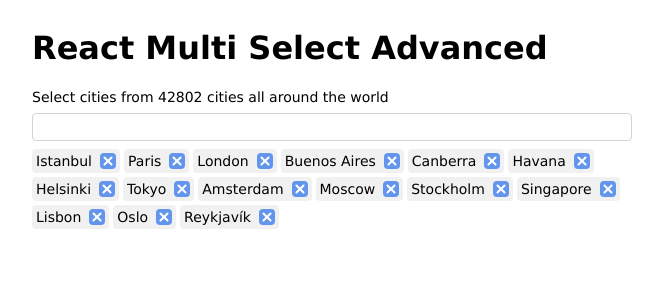
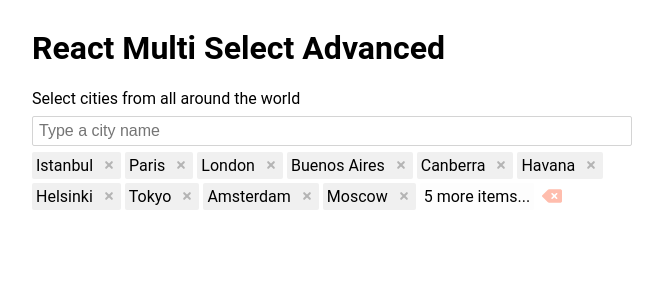
Before and after one commit to senerdude/react-multi-select-advanced, a React (Create React App) app: page / in a window 1280 px wide. Shown: the top 300 px of the page, without its empty margins (308-971 px from the left). Built offline with nearby package versions, Linux system fonts and the light colour scheme.

Commit message:
First release

```diff
--- a/package.json
+++ b/package.json
@@ -1,5 +1,5 @@
 {
-  "version": "0.4.2",
+  "version": "1.0.0",
   "name": "react-multi-select-advanced",
   "description": "React multi select filter input with advanced features",
   "author": "Sener <sener@lifetoweb.com> (http://lifetoweb.com)",
--- a/src/App.scss
+++ b/src/App.scss
@@ -2,5 +2,5 @@
 	display: grid;
 	max-width: 600px;
 	margin: 0 auto;
-	font-family: Verdana, Geneva, Tahoma, sans-serif;
+	font-family: 'Roboto', '-apple-system', 'BlinkMacSystemFont', 'Helvetica Neue', 'Helvetica' , 'sans-serif';
 }
--- a/src/App.tsx
+++ b/src/App.tsx
@@ -42,7 +42,7 @@ function App() {
 
 				<h1>React Multi Select Advanced</h1>
 
-				<MultiSelectAdvanced label="Select cities from 42802 cities all around the world" options={options.cities} selectedValues={selectedItems} onChange={handleChange} />
+				<MultiSelectAdvanced label="Select cities from all around the world" placeholder="Type a city name" selectionShowDeleteButton={true} selectionMaxVisibleItems={10} selectionShowClear={true} options={options.cities} selectedValues={selectedItems} onChange={handleChange} />
 
 			</div>
 		</div>
--- a/src/multiSelectAdvanced/MultiSelectAdvanced.scss
+++ b/src/multiSelectAdvanced/MultiSelectAdvanced.scss
@@ -2,6 +2,18 @@
 $spinnerSize: 16px;
 $spinnerThickness: 1px;
 $desktop-breakpoint: 1024px;
+
+// Colours
+$grey: #e6e6e6;
+$greyLight: #f0f0f0;
+$greyDark: #d6d6d6;
+$greyDarkest: #b4b4b4;
+$blue: #2684ff;
+$red: #de350b;
+$redLight: #ffbdad;
+
+// Radius
+$radius : 2px;
 
 // Min Desktop
 @mixin minDesktop {
@@ -12,49 +24,36 @@ $desktop-breakpoint: 1024px;
 
 // Custom scroll bar
 @mixin scrollBarStyle {
+
 	@include minDesktop {
+
 		&::-webkit-scrollbar {
-			width: .5em;
-			height: .5em;
-			background: #F2F2F2;
-			border-radius: 3px;
-		}
-
-		&::-webkit-scrollbar-track {
-			box-shadow: inset 0 0 6px #DEDEDE;
+			width: 10px;
+			background: $greyLight;
+			border-radius: $radius;
+			cursor: pointer;
 		}
 
 		&::-webkit-scrollbar-thumb {
-			background-color: #C1C1C1;
-			border: 1px #C1C1C1 solid;
-			border-radius: 3px;
-			border-top-width: 2px;
-			border-bottom-width: 2px;
+			background-color: $greyDark;
+			border-radius: $radius;
 
 			&:hover {
-				background-color: #9B9B9B;
-				border-color: #9B9B9B;
+				background-color: $greyDarkest;
 			}
 		}
 	}
 }
 
+// Loading spinner
 @mixin loadingSpinner {
 	border-radius: 50%;
 	width: $spinnerSize;
 	height: $spinnerSize;
-	margin: 0 auto;
-	font-size: 10px;
 	position: relative;
-	text-indent: -9999em;
-	border-top: $spinnerThickness solid rgba(255, 255, 255, 0.2);
-	border-right: $spinnerThickness solid rgba(255, 255, 255, 0.2);
-	border-bottom: $spinnerThickness solid rgba(255, 255, 255, 0.2);
-	border-left: $spinnerThickness solid #000;
-	-webkit-transform: translateZ(0);
-	-ms-transform: translateZ(0);
+	border: $spinnerThickness solid transparent;
+	border-left: $spinnerThickness solid $blue;
 	transform: translateZ(0);
-	-webkit-animation: loadingSpin 1.1s infinite linear;
 	animation: loadingSpin 1.1s infinite linear;
 	overflow: hidden;
 
@@ -65,67 +64,65 @@ $desktop-breakpoint: 1024px;
 	}
 }
 
+// Clear all button
 @mixin clearAllButton {
 	padding: 4px;
-	background-color: #f1f1f1;
-	border-radius: 4px;
-	white-space: nowrap;
-	margin: 0 4px 4px 0;
-	background-color: #ff8b8b;
-	color: #fff;
-	cursor: pointer;
+    cursor: pointer;
+    fill: $redLight;
+    height: calc(1em + 10px);
 
 	&:hover,
 	&:focus,
 	&:focus-visible {
 		outline: none;
-		background-color: #f84848;
+		fill: $red;
 	}
 }
 
+// Delete button
 @mixin deleteButton {
 	position: relative;
 	display: block;
 	width: 16px;
 	height: 16px;
-	font-size: 12px;
+	font-size: 80%;
 	text-align: center;
-	color: #fff;
+	color: $greyDark;
 	cursor: pointer;
-	background-color: #6495ed;
-	border-radius: 4px;
+	border-radius: $radius;
 
 	&:hover {
-		background-color: #4c83e9;
+		background-color: $red;
+
+		&:before,
+		&:after {
+			background-color: #fff;
+		}
 	}
 
 	&:before,
 	&:after {
 		position: absolute;
 		left: 7px;
-		top: 2px;
+		top: 3px;
 		content: ' ';
-		height: 12px;
+		height: 10px;
 		width: 2px;
-		background-color: #fff;
-		border-radius: 1px;
+		border-radius: $radius;
+		background-color: $greyDarkest;
 	}
 
-	&:before {
-		transform: rotate(45deg);
-	}
+	&:before { transform: rotate(45deg); }
 
-	&:after {
-		transform: rotate(-45deg);
-	}
+	&:after { transform: rotate(-45deg); }
 }
 
-.MultiSelectAdvanced {
+.Msa {
 	width: 100%; // Should relative to parent to keep width responsive
 	min-width: 150px; // Minimum space required by component
 	height: min-content; // Prevents auto height expand
-	font-family: inherit;
-	font-size: 14px;
+	font-family: inherit; // Use inherited font style
+	font-size: inherit; // Use inherited font size
 
 	// Make sure everything border-box for correct calculations
 	* { box-sizing: border-box; }
@@ -158,26 +155,20 @@ $desktop-breakpoint: 1024px;
 		border: 1px #d4d4d4 solid;
 		background: #fff;
 		padding: 4px;
-		border-radius: 4px;
+		border-radius: $radius;
 
 		&:focus-within {
-			border: 1px solid #a7a7a7;
+			border: 1px solid $blue;
 		}
 
 		&--invalid {
-			border: 1px solid #ff0000;
+			border: 1px solid $red;
 		}
 
 		input {
 			border: 0;
-			height: 100%;
-			width: 100%;
-			font-size: 14px;
-
-			&:focus {
-				border: 0;
-				outline: 0;
-			}
+			font-size: 100%;
+			&:focus { outline: 0; }
 		}
 	}
 
@@ -185,20 +176,18 @@ $desktop-breakpoint: 1024px;
 	&_SelectionList {
 		display: block;
 		list-style-type: none;
-		margin: 8px 0 0 0;
+		margin: 6px 0 0 0;
 		padding: 0;
 		width: 100%;
 
 		// List items
 		&_Item {
 			display: grid;
-			grid-template-columns: min-content min-content;
 			align-items: center;
 			align-content: center;
-			column-gap: 8px;
 			padding: 4px;
-			background-color: #f1f1f1;
-			border-radius: 4px;
+			background-color: $greyLight;
+			border-radius: $radius;
 			white-space: nowrap;
 			float: left;
 			margin: 0 4px 4px 0;
@@ -213,7 +202,26 @@ $desktop-breakpoint: 1024px;
 			&:focus,
 			&:focus-visible {
 				outline: none;
-				background-color: #e0e0e0;
+				background-color: $greyDark;
+			}
+
+			// With delete button
+			&--showDelete {
+				grid-template-columns: min-content min-content;
+				column-gap: 8px;
+
+				&:hover,
+				&:focus,
+				&:focus-visible {
+					.Msa_DeleteButton {
+						background-color: $red;
+
+						&:before,
+						&:after {
+							background-color: #fff;
+						}
+					}
+				}
 			}
 		}
 
@@ -235,6 +243,10 @@ $desktop-breakpoint: 1024px;
 			&:focus,
 			&:focus-visible {
 				outline: none;
+
+				.Msa_ClearAllButton {
+					fill: $red;
+				}
 			}
 		}
 
@@ -245,7 +257,7 @@ $desktop-breakpoint: 1024px;
 
 		&::after {
 			display: block;
-			content: "";
+			content: '';
 			clear: both;
 		}
 	}
@@ -261,7 +273,7 @@ $desktop-breakpoint: 1024px;
 	&_MoreItem {
 		padding: 4px;
 		background-color: #fdfdfd;
-		border-radius: 4px;
+		border-radius: $radius;
 		white-space: nowrap;
 		float: left;
 		margin: 0 4px 4px 0;
@@ -273,6 +285,7 @@ $desktop-breakpoint: 1024px;
 		position: absolute;
 		z-index: 2;
 		background: #fff;
+		box-shadow: 5px 5px 5px -2px rgba(0,0,0,0.25);
 
 		// Suggestion list
 		ul {
@@ -282,12 +295,12 @@ $desktop-breakpoint: 1024px;
 			max-height: 300px;
 			overflow-x: auto;
 			border: 1px #d4d4d4 solid;
-			border-radius: 4px;
+			border-radius: $radius;
 
 			@include scrollBarStyle;
 
-			.MultiSelectAdvanced_FilterList_Item {
-				padding: 4px;
+			.Msa_FilterList_Item {
+				padding: 4px 6px;
 				cursor: pointer;
 
 				&:hover,
@@ -307,49 +320,49 @@ $desktop-breakpoint: 1024px;
 	}
 
 	&--loading {
-		.MultiSelectAdvanced_FilterInput {
+		.Msa_FilterInput {
 			grid-template-columns: 1fr min-content;
 			column-gap: 8px;
 		}
-		.MultiSelectAdvanced_Loading {
+		.Msa_Loading {
 			display: block;
 		}
 	}
 
 	&--disabled {
-		.MultiSelectAdvanced_FilterInput {
+		.Msa_FilterInput {
 			background-color: #e4e4e4;
 		}
 	}
 
 	// Text Wrap
-	&--noWrap .MultiSelectAdvanced_SelectionList_Item {
+	&--noWrap .Msa_SelectionList_Item {
 		white-space: nowrap;
 	}
 
 	// Open
 	&--open {
-		.MultiSelectAdvanced_FilterList { display: grid; }
+		.Msa_FilterList { display: grid; }
 	}
 
 	// Alignment
 	&--top {
-		.MultiSelectAdvanced_FilterList { top: 0; }
+		.Msa_FilterList { top: 0; }
 	}
 
 	&--bottom {
-		.MultiSelectAdvanced_FilterList { bottom: 0; }
+		.Msa_FilterList { bottom: 0; }
 	}
 
 	&--left {
-		.MultiSelectAdvanced_FilterList {
+		.Msa_FilterList {
 			left: -1px;
 			text-align: left;
 		}
 	}
 
 	&--right {
-		.MultiSelectAdvanced_FilterList {
+		.Msa_FilterList {
 			right: 0;
 			text-align: right;
 		}
--- a/src/multiSelectAdvanced/MultiSelectAdvanced.tsx
+++ b/src/multiSelectAdvanced/MultiSelectAdvanced.tsx
@@ -1,3 +1,4 @@
+/* eslint-disable no-console */
 import React, { MutableRefObject, useLayoutEffect, useRef, useState, KeyboardEvent, useEffect } from 'react'
 import './MultiSelectAdvanced.scss'
 
@@ -107,19 +108,19 @@ const MultiSelectAdvanced = (props: MultiSelectAdvancedProps) => {
 	const inputRef = useRef() as MutableRefObject<HTMLInputElement>
 
 	// Classes
-	const classNames = 'MultiSelectAdvanced' +
-	`${' MultiSelectAdvanced--' + verticalDirection}` +
-	`${' MultiSelectAdvanced--' + horizontalDirection}` +
-	`${filterLoading ? ' MultiSelectAdvanced--loading' : ''}` +
-	`${disabled ? ' MultiSelectAdvanced--disabled' : ''}` +
-	`${filteredList.length > 0 ? ' MultiSelectAdvanced--open' : ''}` +
+	const classNames = 'Msa' +
+	`${' Msa--' + verticalDirection}` +
+	`${' Msa--' + horizontalDirection}` +
+	`${filterLoading? ' Msa--loading' : ''}` +
+	`${disabled? ' Msa--disabled' : ''}` +
+	`${filteredList.length > 0 ? ' Msa--open' : ''}` +
 	`${className !== undefined ? ' ' + className : ''}`
 
 	// Default Translation
 	let languageDefaults = {
 		selectionLimitReached : 'Max selection limit reached.',
-		selectionShowClearText: 'Clear All',
-		selectionDeleteTitle: 'Remove selection',
+		selectionShowClearTitle: 'Clear All',
+		selectionDeleteTitle: 'Remove',
 		moreItemsText: '{{count}} more items...'
 	}
 
@@ -141,7 +142,7 @@ const MultiSelectAdvanced = (props: MultiSelectAdvancedProps) => {
 			const { innerWidth, innerHeight } = window
 
 			// Vertical Direction
-			const tmpVerticalDirection = innerHeight <= menuHeight ? 'bottom' : (innerHeight - menuHeight) >= (wrapperTop + wrapperHeight) ? 'bottom' : 'top'
+			const tmpVerticalDirection = wrapperTop <= menuHeight ? 'bottom' : ((innerHeight - menuHeight) >= (wrapperTop + wrapperHeight) ? 'bottom' : 'top')
 			setVerticalDirection(tmpVerticalDirection)
 
 			// Horizontal Direction
@@ -149,7 +150,7 @@ const MultiSelectAdvanced = (props: MultiSelectAdvancedProps) => {
 			setHorizontalDirection(tmpHorizontalDirection)
 
 			// Set Menu Position
-			suggestionsRef.current.setAttribute('style', `${tmpVerticalDirection}: -${menuHeight + 1}px`)
+			suggestionsRef.current.setAttribute('style', `${tmpVerticalDirection}: -${menuHeight + 2}px`)
 		}
 	})
 
@@ -391,8 +392,8 @@ const MultiSelectAdvanced = (props: MultiSelectAdvancedProps) => {
 	const LoadingIndicator = () =>  {
 		// If filter loading
 		if (filterShowLoading) {
-			return <div className="MultiSelectAdvanced_Loading">
-				{ LoadingComponent ? <LoadingComponent /> : <div className="MultiSelectAdvanced_LoadingSpinner" /> }
+			return <div className="Msa_Loading">
+				{ LoadingComponent ? <LoadingComponent /> : <div className="Msa_LoadingSpinner" /> }
 			</div>
 		}
 
@@ -402,8 +403,8 @@ const MultiSelectAdvanced = (props: MultiSelectAdvancedProps) => {
 	// Delete Button
 	const DeleteButton = (props: { item: MultiSelectAdvancedOption }) => {
 		if (selectionShowDeleteButton) {
-			return <span className="MultiSelectAdvanced_SelectionList_DeleteButtonContainer" onClick={() => removeSelection(props.item)} title={languageDefaults.selectionDeleteTitle}>
-				{ DeleteButtonComponent ? <DeleteButtonComponent /> : <span className="MultiSelectAdvanced_DeleteButton"></span> }
+			return <span role="button" className="Msa_SelectionList_DeleteButtonContainer" onClick={() => removeSelection(props.item)} title={languageDefaults.selectionDeleteTitle}>
+				{ DeleteButtonComponent ? <DeleteButtonComponent /> : <span className="Msa_DeleteButton"></span> }
 			</span>
 		}
 
@@ -414,8 +415,8 @@ const MultiSelectAdvanced = (props: MultiSelectAdvancedProps) => {
 	const MoreItems = () => {
 
 		if (selectionMaxVisibleItems && selectedItems.length > selectionMaxVisibleItems) {
-			return <li className="MultiSelectAdvanced_SelectionList_More">
-				{ MoreItemsComponent ?  <MoreItemsComponent>{ (selectedItems.length - selectionMaxVisibleItems).toString() }</MoreItemsComponent> : <span className="MultiSelectAdvanced_MoreItem">{languageDefaults.moreItemsText.replace('{{count}}', (selectedItems.length - selectionMaxVisibleItems).toString() )}</span> }
+			return <li className="Msa_SelectionList_More">
+				{ MoreItemsComponent ?  <MoreItemsComponent>{ (selectedItems.length - selectionMaxVisibleItems).toString() }</MoreItemsComponent> : <span className="Msa_MoreItem">{languageDefaults.moreItemsText.replace('{{count}}', (selectedItems.length - selectionMaxVisibleItems).toString() )}</span> }
 			</li>
 		}
 
@@ -426,8 +427,11 @@ const MultiSelectAdvanced = (props: MultiSelectAdvancedProps) => {
 	const ClearButton = () => {
 		// IF button enabled and min 2 items selected
 		if (selectionShowClear && selectedItems.length > 1) {
-			return <li className="MultiSelectAdvanced_SelectionList_ClearAllButtonContainer" tabIndex={0} onKeyDown={e => clearSelectionKey(e)} onClick={clearSelection}>
-				{ ClearButtonComponent ? <ClearButtonComponent /> : <span className="MultiSelectAdvanced_ClearAllButton">{languageDefaults.selectionShowClearText}</span> }
+			return <li role="button" className="Msa_SelectionList_ClearAllButtonContainer" tabIndex={0} onKeyDown={e => clearSelectionKey(e)} onClick={clearSelection} title={languageDefaults.selectionShowClearTitle}>
+				{
+					ClearButtonComponent ?
+						<ClearButtonComponent /> :
+						<svg className="Msa_ClearAllButton" xmlns="http://www.w3.org/2000/svg" viewBox="0 0 576 512"><path d="M576 384C576 419.3 547.3 448 512 448H205.3C188.3 448 172 441.3 160 429.3L9.372 278.6C3.371 272.6 0 264.5 0 256C0 247.5 3.372 239.4 9.372 233.4L160 82.75C172 70.74 188.3 64 205.3 64H512C547.3 64 576 92.65 576 128V384zM271 208.1L318.1 256L271 303C261.7 312.4 261.7 327.6 271 336.1C280.4 346.3 295.6 346.3 304.1 336.1L352 289.9L399 336.1C408.4 346.3 423.6 346.3 432.1 336.1C442.3 327.6 442.3 312.4 432.1 303L385.9 256L432.1 208.1C442.3 199.6 442.3 184.4 432.1 175C423.6 165.7 408.4 165.7 399 175L352 222.1L304.1 175C295.6 165.7 280.4 165.7 271 175C261.7 184.4 261.7 199.6 271 208.1V208.1z"/></svg> } {/* Font Awesome Pro 6.1.2 by @fontawesome - https://fontawesome.com License - https://fontawesome.com/license (Commercial License) Copyright 2022 Fonticons, Inc. */}
 			</li>
 		}
 
@@ -446,13 +450,13 @@ const MultiSelectAdvanced = (props: MultiSelectAdvancedProps) => {
 
 				if (selectionMaxVisibleItems && selectionMaxVisibleItems <= i) break
 
-				selectedItemsList.push(<li className="MultiSelectAdvanced_SelectionList_Item" key={selectedItem.value} tabIndex={0} onKeyDown={e => removeSelectionKey(e, selectedItem)}>
+				selectedItemsList.push(<li className={`Msa_SelectionList_Item${selectionShowDeleteButton?' Msa_SelectionList_Item--showDelete':''}`} key={selectedItem.value} tabIndex={0} onKeyDown={e => removeSelectionKey(e, selectedItem)}>
 					<span style={{ maxWidth: selectionLabelMaxWidth }}>{selectedItem.label}</span> <DeleteButton item={selectedItem} />
 				</li>)
 
 			}
 
-			return 	<ul className="MultiSelectAdvanced_SelectionList">
+			return 	<ul className="Msa_SelectionList">
 
 				{ selectedItemsList }
 
@@ -469,14 +473,14 @@ const MultiSelectAdvanced = (props: MultiSelectAdvancedProps) => {
 	// Filtered List
 	const FilterList = () => {
 		if (!filterLoading) {
-			return <div className="MultiSelectAdvanced_FilterList" ref={suggestionsRef}>
+			return <div className="Msa_FilterList" ref={suggestionsRef}>
 
 				{
 					!filterLoading && <ul ref={suggestionsListRef}>
 
 						{
 							filteredList.map((filteredItem, i) =>
-								<li className={`MultiSelectAdvanced_FilterList_Item${(filteredItem?.disabled === 'false') !== Boolean(filteredItem?.disabled) ? ' MultiSelectAdvanced_FilterList_Item--disabled':''}`} tabIndex={0} onKeyDown={handleNavigate} onClick={() => addSelection(filteredItem)} key={i.toString() + filteredItem.value}>
+								<li role="button" className={`Msa_FilterList_Item${(filteredItem?.disabled === 'false') !== Boolean(filteredItem?.disabled) ? ' Msa_FilterList_Item--disabled':''}`} tabIndex={0} onKeyDown={handleNavigate} onClick={() => addSelection(filteredItem)} key={i.toString() + filteredItem.value}>
 									{ filterHighlightKeyword ? highlightText(filteredItem.label) : filteredItem.label }
 								</li>
 							)
@@ -493,11 +497,11 @@ const MultiSelectAdvanced = (props: MultiSelectAdvancedProps) => {
 	// Render component
 	return <div className={classNames}>
 
-		<div className="MultiSelectAdvanced_Selection" ref={selectionRef}>
+		<div className="Msa_Selection" ref={selectionRef}>
 
-			{ label && <label className="MultiSelectAdvanced_Label" htmlFor={name}>{label}</label> }
+			{ label && <label className="Msa_Label" htmlFor={name}>{label}</label> }
 
-			<div className={`MultiSelectAdvanced_FilterInput${invalid?' MultiSelectAdvanced_FilterInput--invalid':''}`} ref={inputContainerRef}>
+			<div className={`Msa_FilterInput${invalid?' Msa_FilterInput--invalid':''}`} ref={inputContainerRef}>
 
 				<input name={name} id={id} type="text" onChange={handleFilter} onKeyDown={handleInputKeyDown} value={filterKeyword} placeholder={placeholderText} ref={inputRef} disabled={isInputDisabled || disabled} />
 
```
Also changed, not shown: 2 other files (tests, documents, lock files or other folders).
